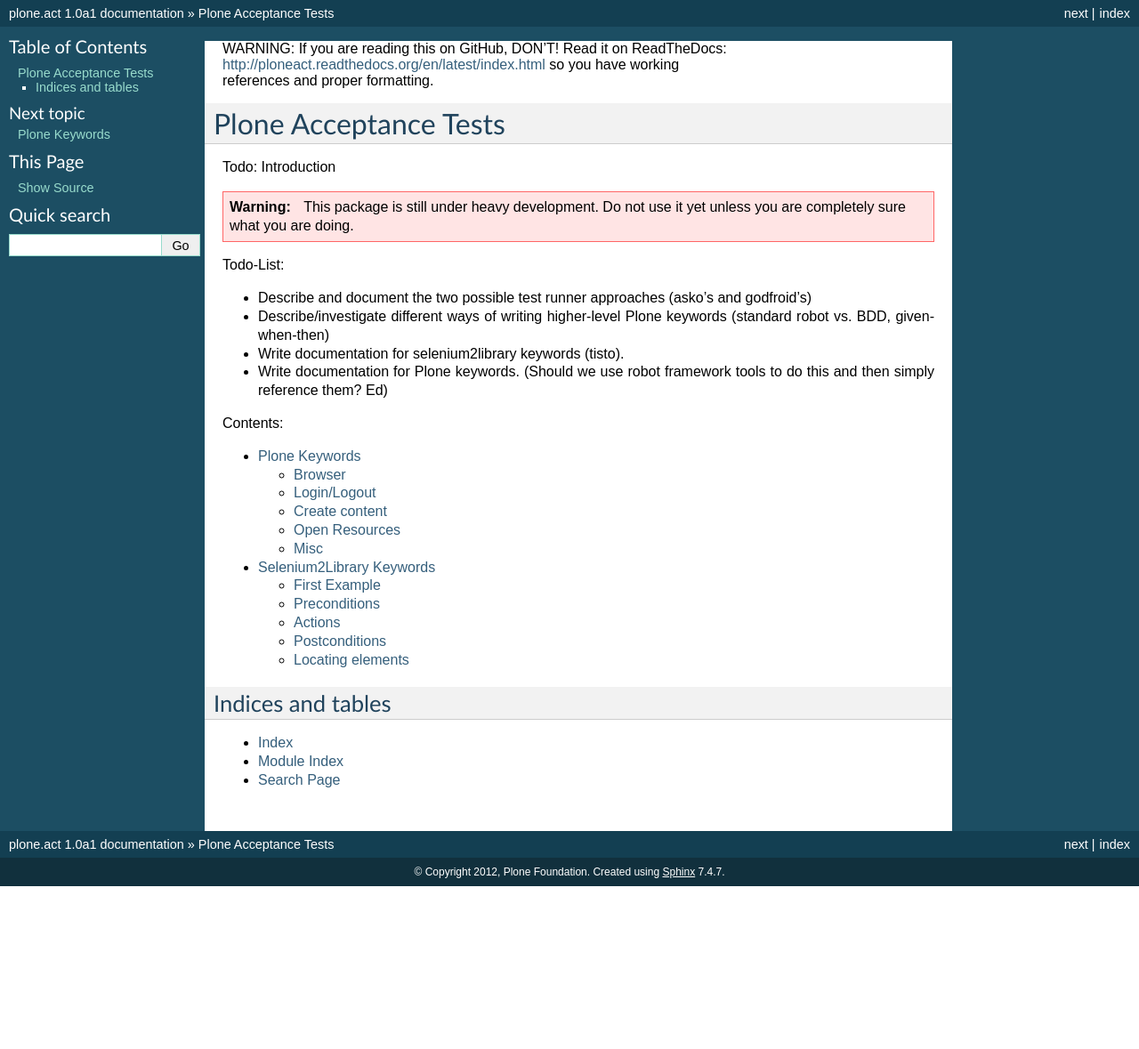
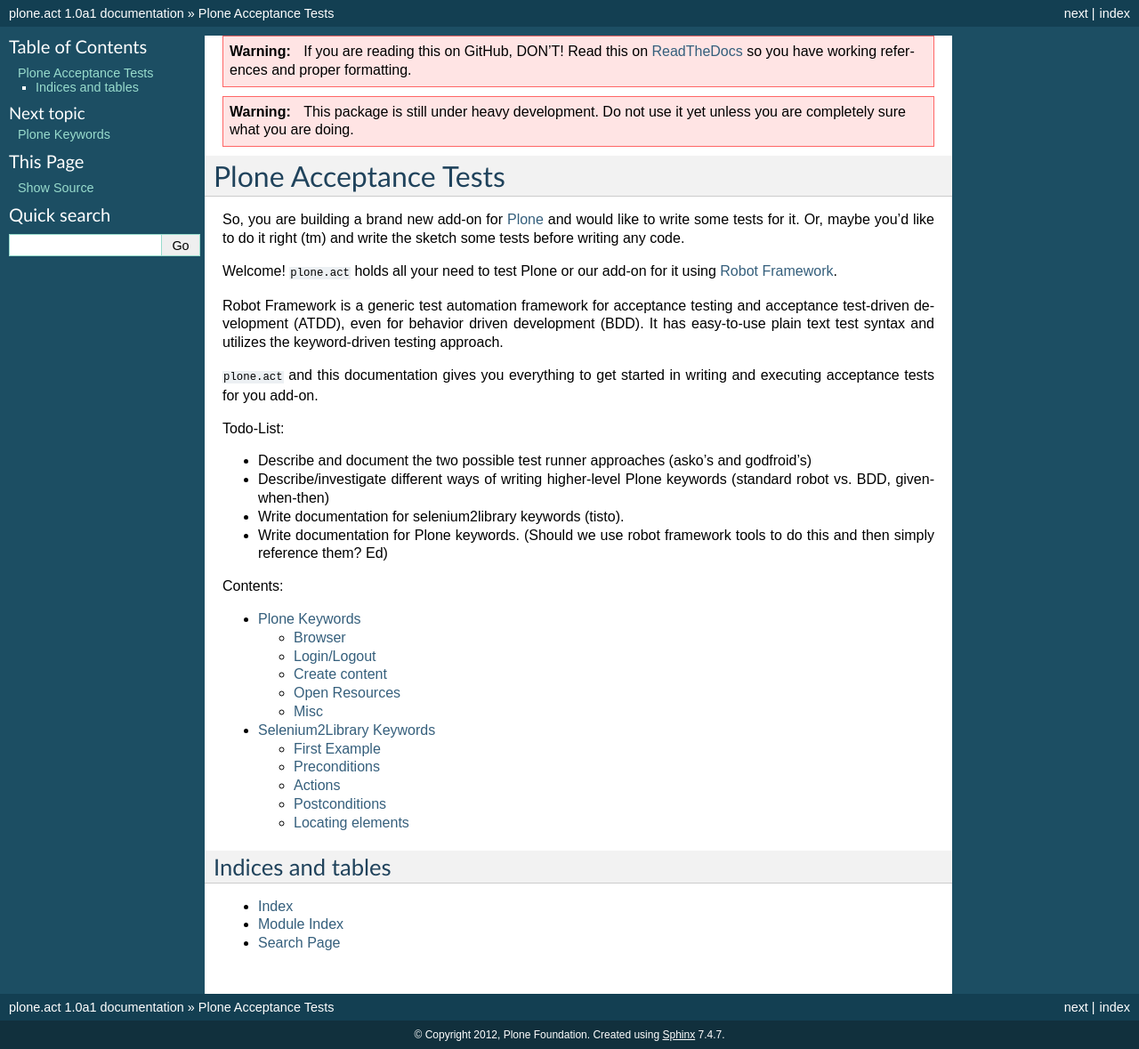
Before and after one commit to plone/plone.app.robotframework, a Sphinx documentation site: the page built from docs/source/index.rst, in a window 1280 px wide. Shown: the whole page at 89% size. Built offline with Sphinx 7.4.7, drawn with Linux system fonts in a browser that asks for light colours; before the commit the page ends 996 px from its top, so only the background shows below that.

Commit message:
Updated introduction.

```diff
--- a/docs/source/index.rst
+++ b/docs/source/index.rst
@@ -1,20 +1,30 @@
-.. line-block::
-
-    WARNING: If you are reading this on GitHub, DON'T! Read it on ReadTheDocs:
-    http://ploneact.readthedocs.org/en/latest/index.html so you have working
-    references and proper formatting.
-
-*******************************
-Plone Acceptance Tests
-*******************************
-
-Todo: Introduction
+.. warning::
+     If you are reading this on GitHub, DON'T! Read this on
+     `ReadTheDocs <http://ploneact.readthedocs.org/en/latest/index.html>`_
+     so you have working references and proper formatting.
 
 .. warning::
+     This package is still under heavy development. Do not use it yet unless
+     you are completely sure what you are doing.
 
-    This package is still under heavy development. Do not use it yet unless you
-    are completely sure what you are doing.
+======================
+Plone Acceptance Tests
+======================
 
+So, you are building a brand new add-on for `Plone <http://www.plone.org/>`_
+and would like to write some tests for it. Or, maybe you'd like to do it right
+(tm) and write the sketch some tests before writing any code.
+
+Welcome! ``plone.act`` holds all your need to test Plone or our add-on for it
+using `Robot Framework <http://code.google.com/p/robotframework/>`_.
+
+Robot Framework is a generic test automation framework for acceptance testing
+and acceptance test-driven development (ATDD), even for behavior driven
+development (BDD). It has easy-to-use plain text test syntax and utilizes the
+keyword-driven testing approach.
+
+``plone.act`` and this documentation gives you everything to get started in
+writing and executing acceptance tests for you add-on.
 
 Todo-List:
 
@@ -22,7 +32,6 @@
 - Describe/investigate different ways of writing higher-level Plone keywords (standard robot vs. BDD, given-when-then)
 - Write documentation for selenium2library keywords (tisto).
 - Write documentation for Plone keywords. (Should we use robot framework tools to do this and then simply reference them? Ed)
-
 
 Contents:
 
@@ -32,7 +41,6 @@
    plone.rst
    keywords.rst
 
-
 Indices and tables
 ==================
 
```
